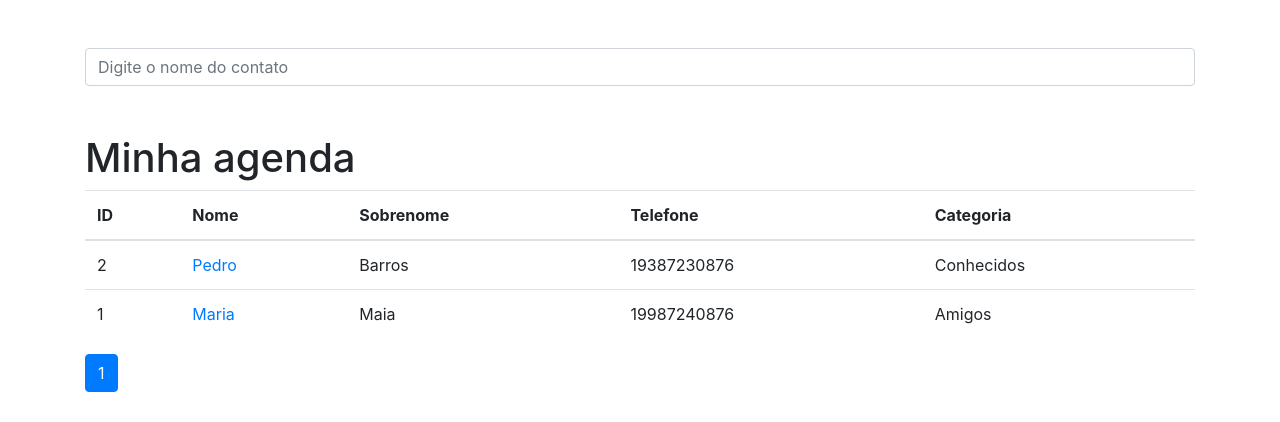
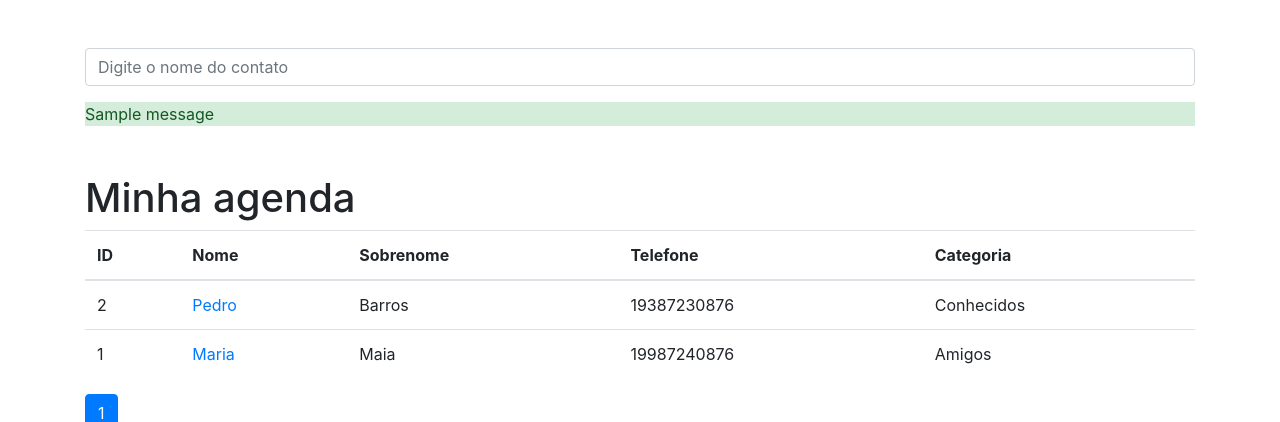
Before and after one commit to willianvmelo/agenda-django, a Django app: page / in a window 1280 px wide. Shown: the part 56-478 px from the top of the page. Run offline with Django 3.2, Linux system fonts and the light colour scheme; data comes from the database, SQL or seed files in the repository; one stand-in notice (Sample message) is shown; some libraries are stand-ins or nearby versions.

Commit message:
Inserindo Mensagens de erro

```diff
--- a/contatos/views.py
+++ b/contatos/views.py
@@ -1,7 +1,8 @@
-from django.shortcuts import render, get_object_or_404
+from django.shortcuts import render, get_object_or_404, redirect
 from django.core.paginator import Paginator
 from django.http import Http404
 from .models import Contato
+from django.contrib import messages
 
 def index(request):
     #### Recupera dados do banco e armazena na variável. Filtra e só exibe os contatos marcados como True ###
@@ -40,6 +41,12 @@ def busca(request):
     page = request.GET.get('p')
 
     contatos = paginator.get_page(page)
+
+    # Mensagens
+
+    if termo is None or not termo:
+        messages.add_message(request, messages.ERROR,'O campo de pesquisa não pode ficar vazio.')
+        return redirect('index')
     return render(request,'contatos/busca.html',{
         'contatos':contatos
     })
--- a/templates/base.html
+++ b/templates/base.html
@@ -30,7 +30,7 @@
             </div>
           </div>
         </form>
-
+        {% include 'parciais/_mensagens.html'%}
         {%block conteudo%}{%endblock%}
 
       </div>
--- /dev/null
+++ b/templates/parciais/_mensagens.html
@@ -0,0 +1,7 @@
+{% if messages %}
+    {%for message in messages%}
+        <div class="{{message.tags}}" role="alert">
+            {{message}}
+        </div>
+    {% endfor %}
+{% endif %}
```
Also changed, not shown: agenda/settings.py (+15 -0 lines).
